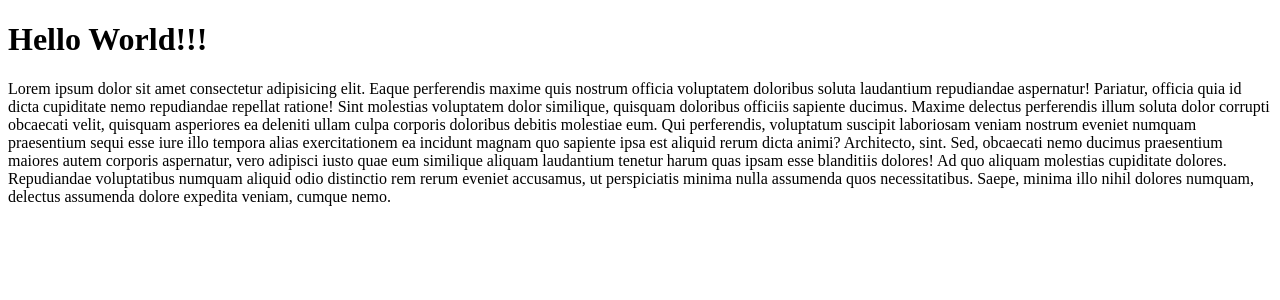
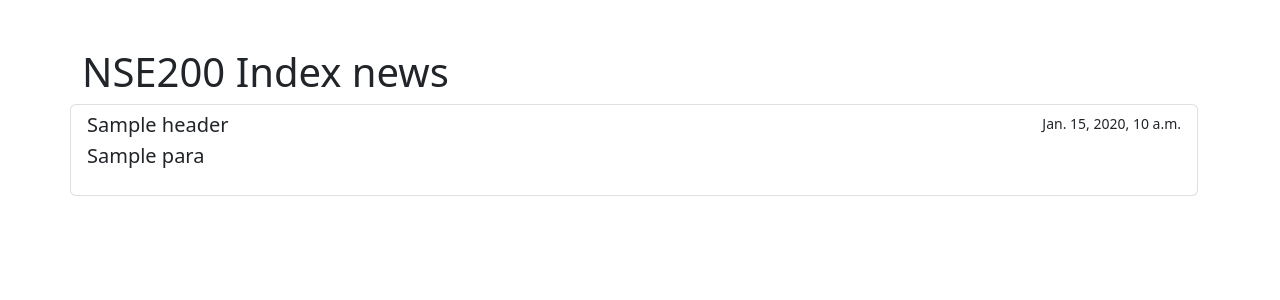
Before and after one commit to adityarajsahu/Project-Dividend, a Django app: template templates/index.html in a window 1280 px wide. Shown: the top 300 px of the page. Run offline with Django 3.2, Linux system fonts and the light colour scheme; the template is opened without the code that fills it: most values are stand-ins (such as "Sample title", 1, 10 or a date in 2020).

Commit message:
news display feature added

```diff
--- a/templates/index.html
+++ b/templates/index.html
@@ -1,15 +1,47 @@
+{% load static %}
+
 <!DOCTYPE html>
-<html>
-    <head>
-        <title>Home Page</title>
-    </head>
-    <body>
-        <h1>Hello World!!!</h1>
-        <p>Lorem ipsum dolor sit amet consectetur adipisicing elit. Eaque perferendis maxime quis nostrum officia voluptatem doloribus soluta laudantium repudiandae aspernatur! Pariatur, officia quia id dicta cupiditate nemo repudiandae repellat ratione!
-        Sint molestias voluptatem dolor similique, quisquam doloribus officiis sapiente ducimus. Maxime delectus perferendis illum soluta dolor corrupti obcaecati velit, quisquam asperiores ea deleniti ullam culpa corporis doloribus debitis molestiae eum.
-        Qui perferendis, voluptatum suscipit laboriosam veniam nostrum eveniet numquam praesentium sequi esse iure illo tempora alias exercitationem ea incidunt magnam quo sapiente ipsa est aliquid rerum dicta animi? Architecto, sint.
-        Sed, obcaecati nemo ducimus praesentium maiores autem corporis aspernatur, vero adipisci iusto quae eum similique aliquam laudantium tenetur harum quas ipsam esse blanditiis dolores! Ad quo aliquam molestias cupiditate dolores.
-        Repudiandae voluptatibus numquam aliquid odio distinctio rem rerum eveniet accusamus, ut perspiciatis minima nulla assumenda quos necessitatibus. Saepe, minima illo nihil dolores numquam, delectus assumenda dolore expedita veniam, cumque nemo.
-        </p>
-    </body>
+<html lang="en">
+
+<head>
+    <meta charset="UTF-8">
+    <meta name="viewport" content="width=device-width, initial-scale=1.0">
+    <link rel="stylesheet" href="{% static 'style.css' %}">
+    <link rel="stylesheet" href="https://cdn.jsdelivr.net/npm/bootstrap@5.2.3/dist/css/bootstrap.min.css"
+        integrity="sha384-rbsA2VBKQhggwzxH7pPCaAqO46MgnOM80zW1RWuH61DGLwZJEdK2Kadq2F9CUG65" crossorigin="anonymous">
+    <title>Project Dividend</title>
+</head>
+
+<body>
+    <div class="container mt-5">
+        <h1 class="display-6">NSE200 Index news</h1>
+    </div>
+
+    <!-- <div class="list-group container mt-2">
+        {% for item in news %}
+        <a href="#" class="list-group-item list-group-item-action" aria-current="true">
+          <div class="d-flex w-100 justify-content-between">
+            <h5 class="mb-1">{{item.header}}</h5>
+            <small>{{item.date}}</small>
+          </div>
+          <p class="mb-1">{{item.para}}</p>
+        </a>
+        {% endfor %}
+      </div> -->
+
+    <div class="container list-group mt-2 mb-5">
+        {% for item in news %}
+        <div class="list-group-item list-group-item-action" aria-current="true">
+            <div class="d-flex w-100 justify-content-between">
+                <h5 class="mb-1">{{item.header}}</h5>
+                <small>{{item.date}}</small>
+            </div>
+            <blockquote class="blockquote">
+                <p class="mb-1">{{item.para}}</p>
+            </blockquote>
+        </div>
+        {% endfor %}
+    </div>
+</body>
+
 </html>
```
Also changed, not shown: extract/utils.py (added, +39 -0 lines), extract/views.py (+9 -1 lines), static/style.css (added).
